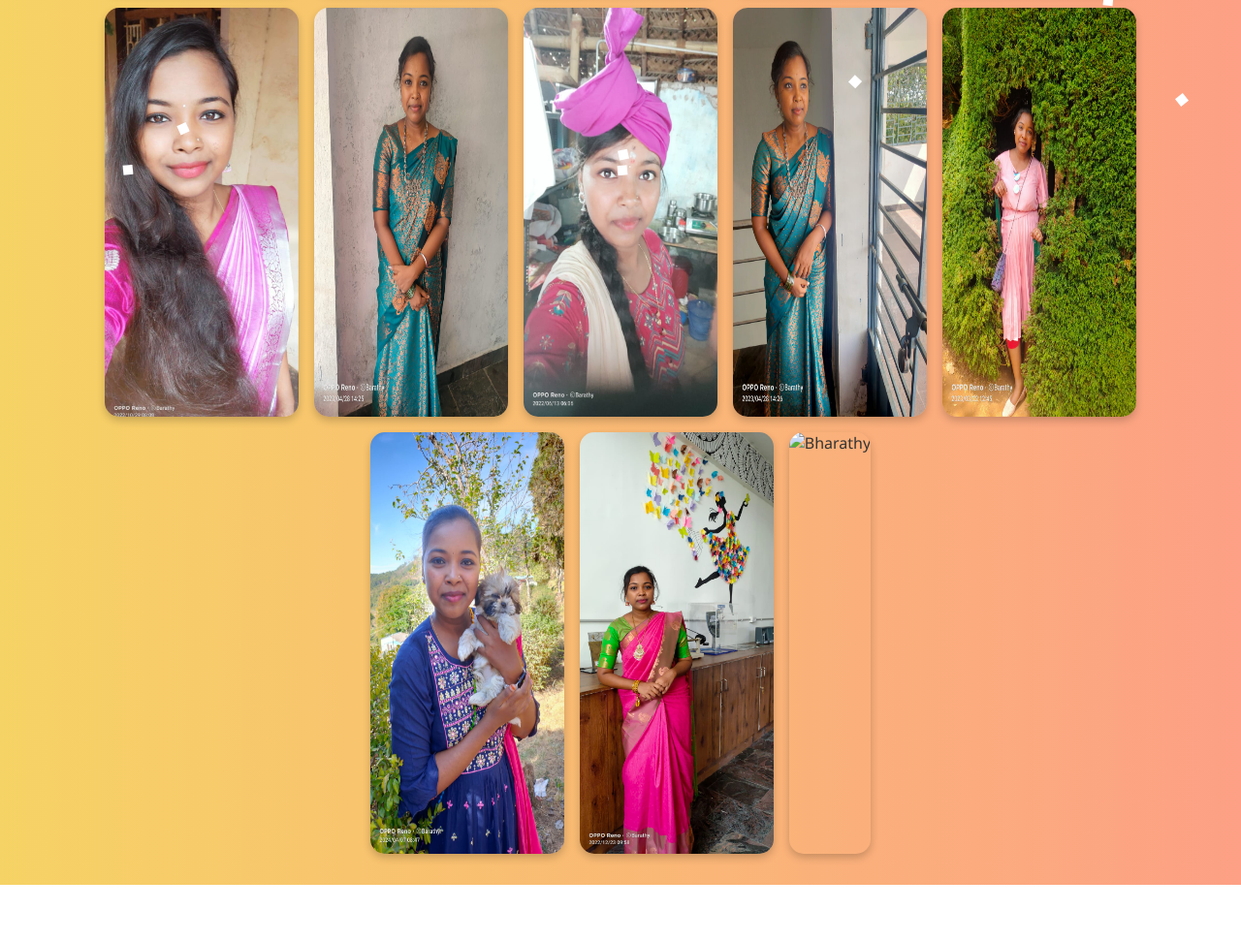
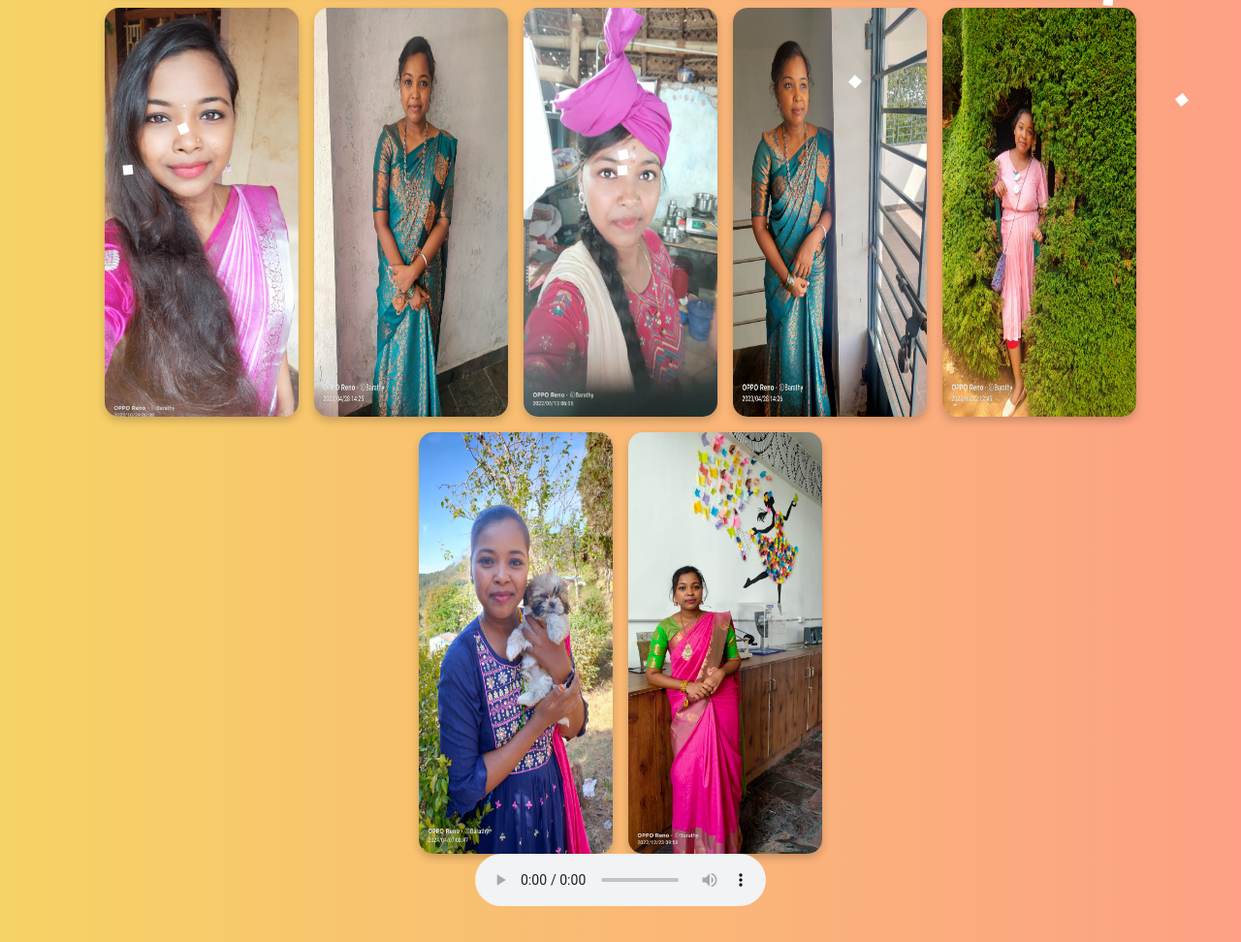
Before and after one commit to ajayabi5521/Akka, a plain HTML site: page index.html in a window 1280 px wide. Shown: the part 617-1589 px from the top of the page at 97% size. Before the commit the page ends 1530 px from the top, so only its background shows below. Drawn offline with Linux system fonts and the light colour scheme.

Commit message:
index.html

```diff
--- a/index.html
+++ b/index.html
@@ -25,9 +25,9 @@
             <img src="IMG-20250613-WA0041.jpg" alt="Bharathy" />
             <img src="IMG-20250613-WA0043.jpg" alt="Bharathy" />
 
-            <img src="" alt="Bharathy" />
+
         </div>
-        <audio autoplay>
+        <audio controls>
             <source src="sister_bgm.mp3" type="audio/mpeg">
             Your browser does not support the audio element.
         </audio>
```
